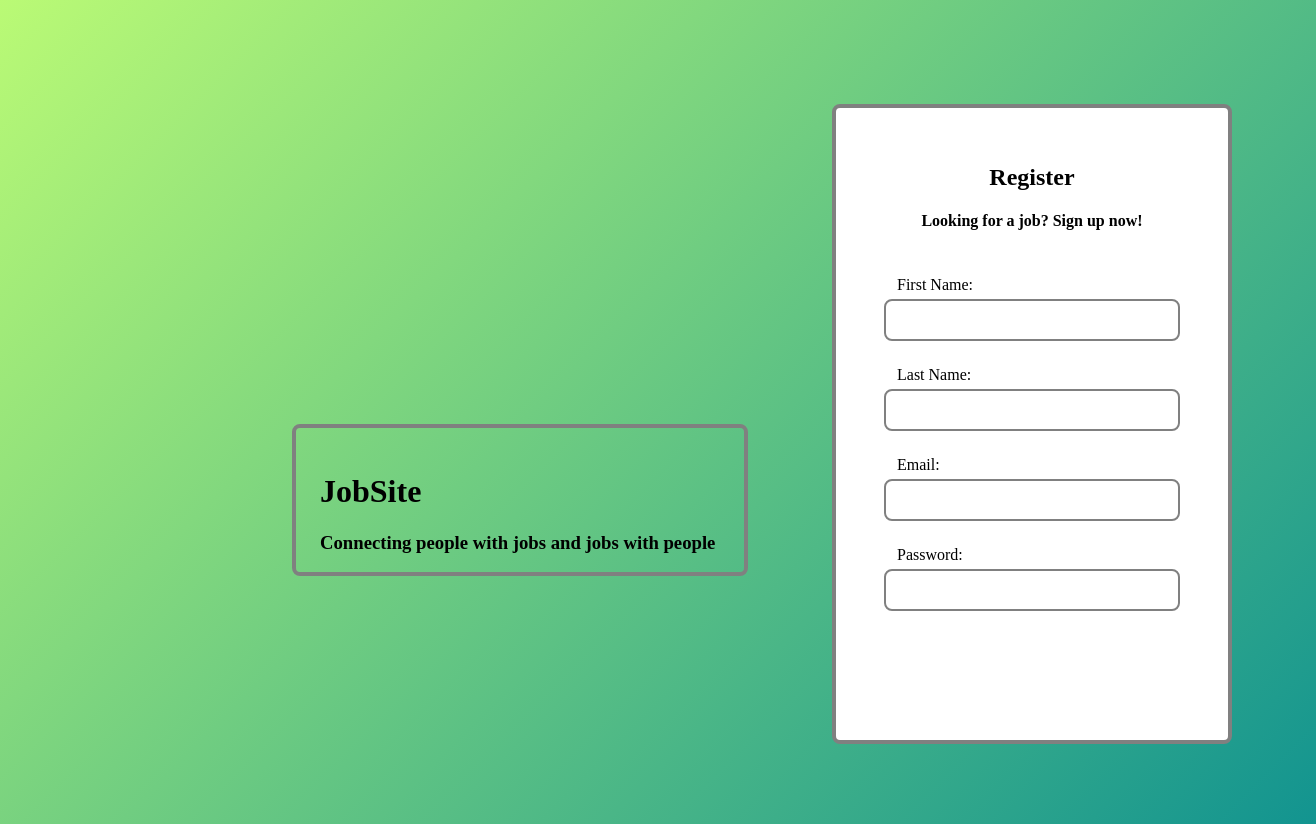
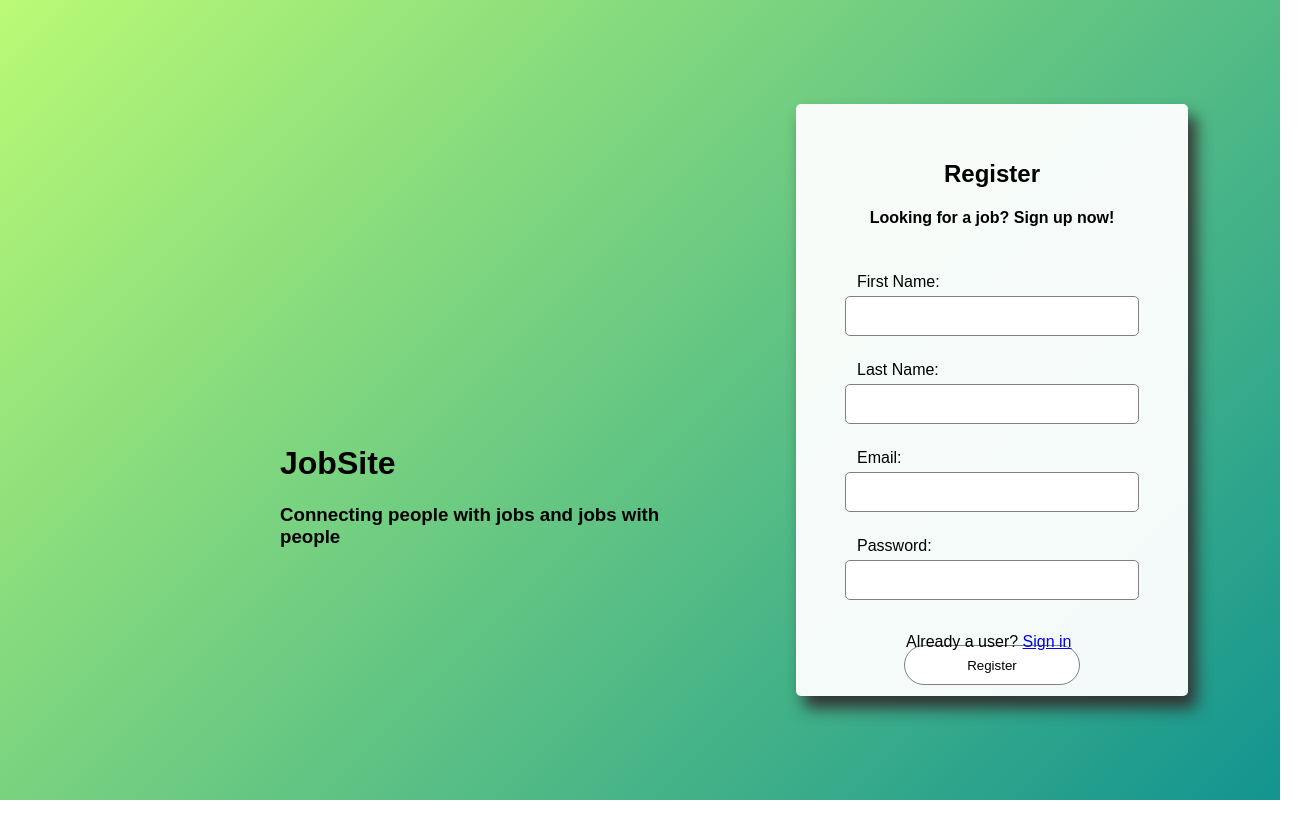
Before and after one commit to kevin-the-engi/JobSite, a React app: page / in a window 1280 px wide. Shown: the whole page, 1316 px wide, since content can reach past the window. After the commit the page ends 800 px from the top, so only its background shows below. Built offline with nearby package versions, Linux system fonts and the light colour scheme; the HTML template or start-up script is replaced by a standard one.

Commit message:
improved styling of page

```diff
--- a/client/src/components/FrontPage.jsx
+++ b/client/src/components/FrontPage.jsx
@@ -2,10 +2,9 @@ import React, { useState, useEffect } from 'react';
 import styled from 'styled-components';
 
 const FlexDiv = styled.div`
+  font-family: Arial;
   display: flex;
   margin: -8px;
-  padding-top: 24px;
-  padding-left: 36px;
   height: 100vh;
   width: 100vw;
   justify-content: center;
@@ -20,44 +19,60 @@ const Div = styled.div`
   margin-top: 50vh;
   margin-left: 20vw;
   padding: 24px;
-  border: 4px solid grey;
   border-radius: 8px;
   float: left;
 `;
 const Form = styled.form`
-  height: 70%;
-  width: 30%;
+  height: 65%;
+  width: 35%;
   min-width: 256px;
   max-width: 320px;
   margin: auto;
   padding: 36px;
-  border: 4px solid grey;
-  border-radius: 8px;
+  border-radius: 5px;
   position: relative;
   float: right;
   text-align: center;
-  background: white;
+  background: rgba(255,255,255,0.95);
+  box-shadow: 8px 12px 16px #333;
 `;
 const Input = styled.input`
   height: 36px;
   width: 90%;
-  border: 2px solid grey;
-  border-radius: 8px;
+  border: 1px solid grey;
+  border-radius: 5px;
 `;
 const Label = styled.label`
   float: left;
   margin: 25px 25px 5px 25px;
 `;
 const Button = styled.button`
-  height: 36px;
-  width: 90%;
-  border: 2px solid grey;
-  border-radius: 8px;
+  height: 40px;
+  width: 55%;
+  margin: 45px auto;
+  border: 1px solid grey;
+  border-radius: 25px;
+  background: white;
+`;
+const BottomDiv = styled.div`
+  position: absolute;
+  bottom: 0;
+  width: 80%;
+  margin: auto auto 45px auto;
+  text-align: center;
 `;
 
 const FrontPage = () => {
   const [user, setUser] = useState('seeker');
   const [formType, setFormType] = useState('Register');
+
+  const formToggle = () => {
+    if (formType === 'Register') {
+      setFormType('Login');
+    } else {
+      setFormType('Register');
+    }
+  };
 
   return (
     <FlexDiv>
@@ -68,15 +83,42 @@ const FrontPage = () => {
       <Form>
         <h2>{formType}</h2>
         <h4>Looking for a job? Sign up now!</h4>
-        <Label htmlFor="firstName">{'First Name: '}</Label>
-        <Input type="text" id="firstName" />
-        <Label htmlFor="lastName">{'Last Name: '}</Label>
-        <Input type="text" id="lastName" />
+        {
+          formType === 'Register' ? (
+            <>
+              <Label htmlFor="firstName">{'First Name: '}</Label>
+              <Input type="text" id="firstName" />
+              <Label htmlFor="lastName">{'Last Name: '}</Label>
+              <Input type="text" id="lastName" />
+            </>
+          ) : (
+            <>
+              <br />
+              <br />
+            </>
+          )
+        }
         <Label htmlFor="email">{'Email: '}</Label>
         <Input type="email" id="email" />
         <Label htmlFor="password">{'Password: '}</Label>
         <Input type="password" id="password" />
-
+        <br />
+        <Button type="submit">{formType}</Button>
+        {
+          formType === 'Register'
+            ? (
+              <BottomDiv>
+                {'Already a user? '}
+                <a href="#app" onClick={formToggle}>Sign in</a>
+              </BottomDiv>
+            )
+            : (
+              <BottomDiv>
+                {'Not yet a user? '}
+                <a href="#app" onClick={formToggle}>Register</a>
+              </BottomDiv>
+            )
+        }
       </Form>
     </FlexDiv>
   );
```
